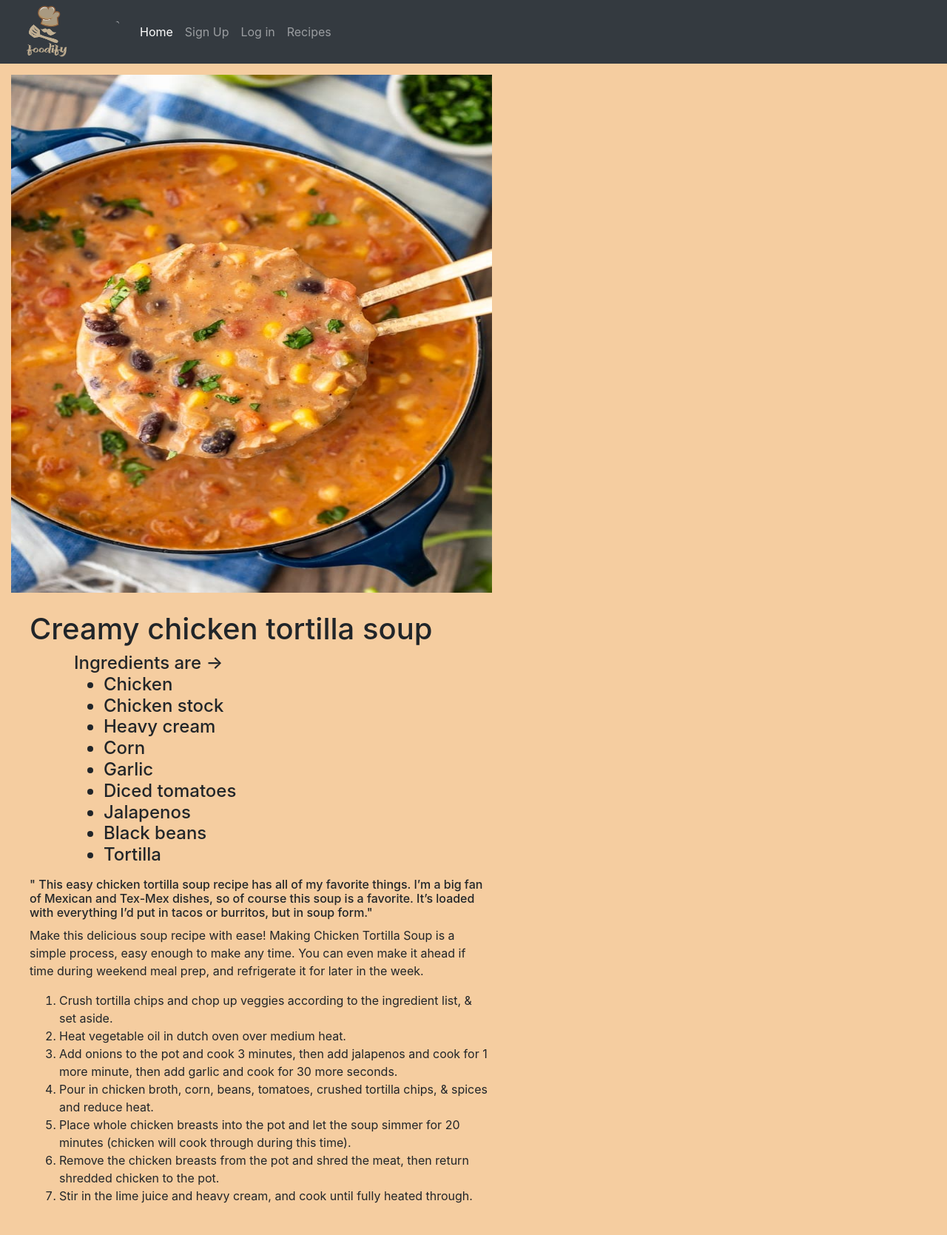
After one commit to RanaHisham18/Foodify-Web-App, a PHP site: page /dinner.html in a window 1280 px wide. The commit adds this page. Shown: the whole page at 74% size. Run offline with PHP 8.4, Linux system fonts and the light colour scheme.

Commit message:
first dinner reciepe is added

```diff
--- /dev/null
+++ b/Project IA raghda/dinner.css
@@ -0,0 +1,31 @@
+body{
+    background-color: #f5cda0;
+}
+
+
+.image{
+    cursor: pointer;
+    height:70px;
+     width:130px;
+    margin-left: 20px;
+  }
+  .scroll{
+    margin-top:200px;
+    margin-left:50px;
+}
+
+
+.dinnerimg{
+    margin: 15px;
+
+}
+
+.dinnertext{
+    width: 50%;
+    margin: 25px;
+    float: left;
+}
+
+h4{
+    margin-left: 60px;
+}
--- /dev/null
+++ b/Project IA raghda/dinner.html
@@ -0,0 +1,81 @@
+<!DOCTYPE html>
+<html lang="en">
+<head>
+    <meta charset="UTF-8">
+    <meta http-equiv="X-UA-Compatible" content="IE=edge">
+    <meta name="viewport" content="width=device-width, initial-scale=1.0">
+    <link rel="stylesheet" href="https://maxcdn.bootstrapcdn.com/bootstrap/4.0.0/css/bootstrap.min.css"
+     integrity="sha384-Gn5384xqQ1aoWXA+058RXPxPg6fy4IWvTNh0E263XmFcJlSAwiGgFAW/dAiS6JXm" crossorigin="anonymous">
+     <link rel="stylesheet" href="dinner.css" type="text/css">
+
+    <title>Document</title>
+</head>
+<body>
+    <!--Navigation Bar-->
+    <nav class="navbar navbar-expand-lg navbar-dark bg-dark sticky-top">
+        <img class="image" src="images/foodify.png" alt="Foodify logo">
+
+            <button class="navbar-toggler" type="button" data-bs-toggle="collapse" data-bs-target="#navbarScroll" aria-controls="navbarScroll" aria-expanded="false" aria-label="Toggle navigation">
+              <span class="navbar-toggler-icon"></span>
+            </button>
+            <div class="container-fluid">
+            <div class="collapse navbar-collapse" id="navbarScroll">
+              <ul class="navbar-nav me-auto my-2 my-lg-0 navbar-nav-scroll" style="--bs-scroll-height: 100px;">
+                <li class="nav-item">
+                  <a class="nav-link active" aria-current="page" href="#">Home</a>
+                </li>
+                <li class="nav-item">
+                  <a class="nav-link" href="#">Sign Up</a>
+                </li>
+                <li class="nav-item">
+                  <a class="nav-link" href="#">Log in</a>
+                </li>
+                <li class="nav-item">
+                  <a class="nav-link" href="#recipes">Recipes</a>
+
+                </li>
+              </ul>
+
+            </div>
+          </div>
+      </nav>
+
+      <div class ="dinnerimg">
+          <img src="images/creamy.jpg" width="650px" height="700px">
+
+          <div class = "dinnertext">
+              <h1>Creamy chicken tortilla soup</h1>
+              <h4> Ingredients are ->
+                  <ul>
+                      <li>Chicken</li>
+                      <li>Chicken stock</li>
+                      <li>Heavy cream</li>
+                      <li>Corn</li>
+                      <li>Garlic</li>
+                      <li>Diced tomatoes</li>
+                      <li>Jalapenos</li>
+                      <li>Black beans</li>
+                      <li>Tortilla</li>
+                  </ul>
+              </h4>
+
+              <h6>" This easy chicken tortilla soup recipe has all of my favorite things.
+                 I’m a big fan of Mexican and Tex-Mex dishes, so of course this soup is a favorite.
+                  It’s loaded with everything I’d put in tacos or burritos, but in soup form."
+              </h6>
+              <p> Make this delicious soup recipe with ease! Making Chicken Tortilla Soup is a simple process,
+                  easy enough to make any time. You can even make it ahead if time during weekend meal prep, and refrigerate it for later in the week.</p>
+<ol>
+    <li>Crush tortilla chips and chop up veggies according to the ingredient list, & set aside.</li>
+    <li>Heat vegetable oil in dutch oven over medium heat.</li>
+    <li>Add onions to the pot and cook 3 minutes, then add jalapenos and cook for 1 more minute, then add garlic and cook for 30 more seconds.</li>
+    <li>Pour in chicken broth, corn, beans, tomatoes, crushed tortilla chips, & spices and reduce heat.</li>
+    <li>Place whole chicken breasts into the pot and let the soup simmer for 20 minutes (chicken will cook through during this time).</li>
+    <li>Remove the chicken breasts from the pot and shred the meat, then return shredded chicken to the pot.</li>
+    <li>Stir in the lime juice and heavy cream, and cook until fully heated through.</li>
+
+</ol>
+          </div>
+      </div>
+</body>
+</html>
--- a/Project IA raghda/login.css
+++ b/Project IA raghda/login.css
@@ -5,7 +5,10 @@
    width:130px;
   margin-left: 20px;
 }
-
+.scroll{
+  margin-top:200px;
+  margin-left:50px;
+}
 
 body{
     background-image: url("images/background.jpeg");
```
Also changed, not shown: Project IA raghda/images/creamy.jpg (added).
